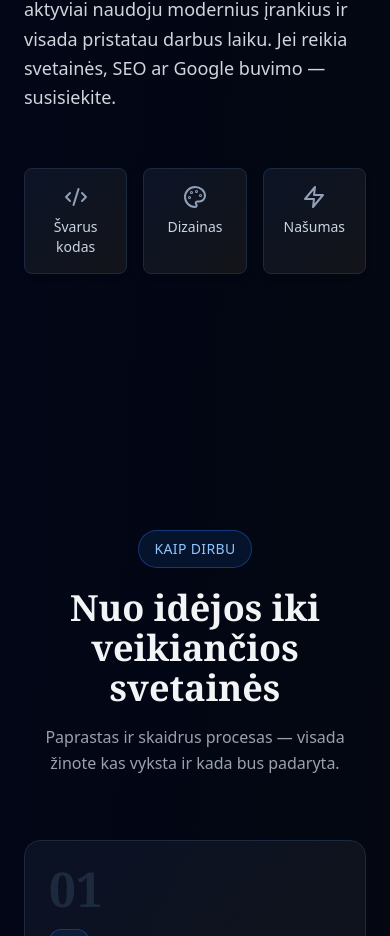
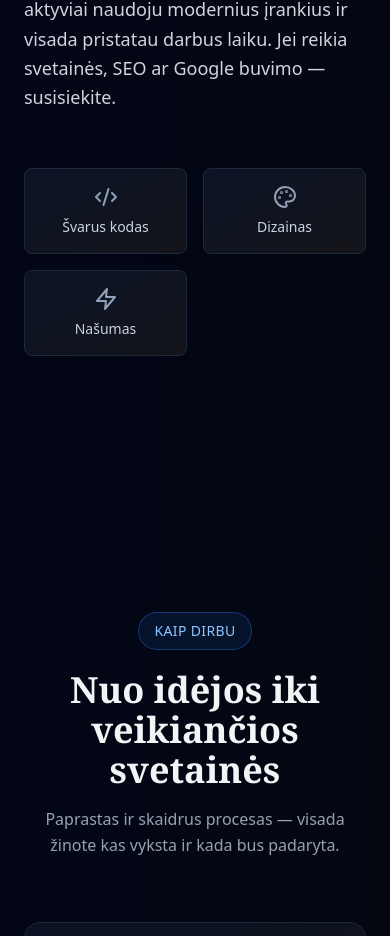
Before and after one commit to NojusTautavicius1/projektas, a React (Vite) app in the folder front/: page / in a window 390 px wide. Shown: the part 1714-2650 px from the top of the page. Built offline with nearby package versions, Linux system fonts and the light colour scheme; no server answers.

Commit message:
Fix feature boxes mobile layout: grid-cols-2 on mobile, 3 on desktop
Co-Authored-By: Claude Sonnet 4.6 <noreply@anthropic.com>

```diff
--- a/front/src/app/components/About.tsx
+++ b/front/src/app/components/About.tsx
@@ -95,7 +95,7 @@ export function About() {
                 {content.content}
               </p>
 
-              <div className={`grid gap-4 pt-8 ${boxes.length === 3 ? 'grid-cols-3' : boxes.length === 2 ? 'grid-cols-2' : boxes.length === 4 ? 'grid-cols-2 md:grid-cols-4' : 'grid-cols-1 md:grid-cols-2 lg:grid-cols-3'}`}>
+              <div className={`grid gap-4 pt-8 ${boxes.length === 3 ? 'grid-cols-2 md:grid-cols-3' : boxes.length === 2 ? 'grid-cols-2' : boxes.length === 4 ? 'grid-cols-2 md:grid-cols-4' : 'grid-cols-1 md:grid-cols-2 lg:grid-cols-3'}`}>
                   {boxes.map((item, index) => {
                     const IconComponent = iconMap[item.icon] || Code2;
                     return (
@@ -110,7 +110,7 @@ export function About() {
                         title={item.description || item.label}
                       >
                         <IconComponent className="w-6 h-6 mx-auto mb-2 text-slate-400" />
-                        <p className="text-sm text-slate-300">{item.label}</p>
+                        <p className="text-sm text-slate-300 break-words">{item.label}</p>
                       </motion.div>
                     );
                   })}
```
